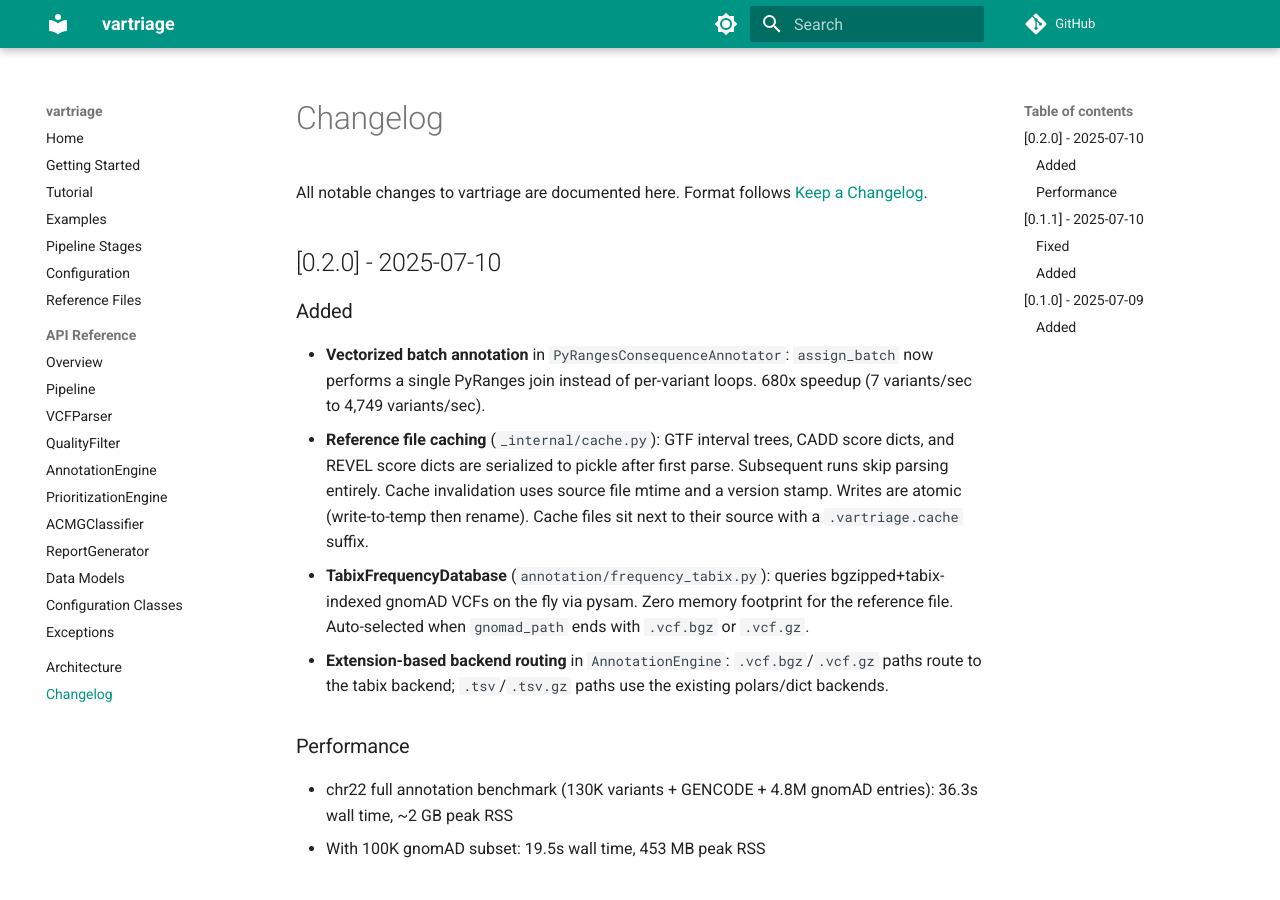
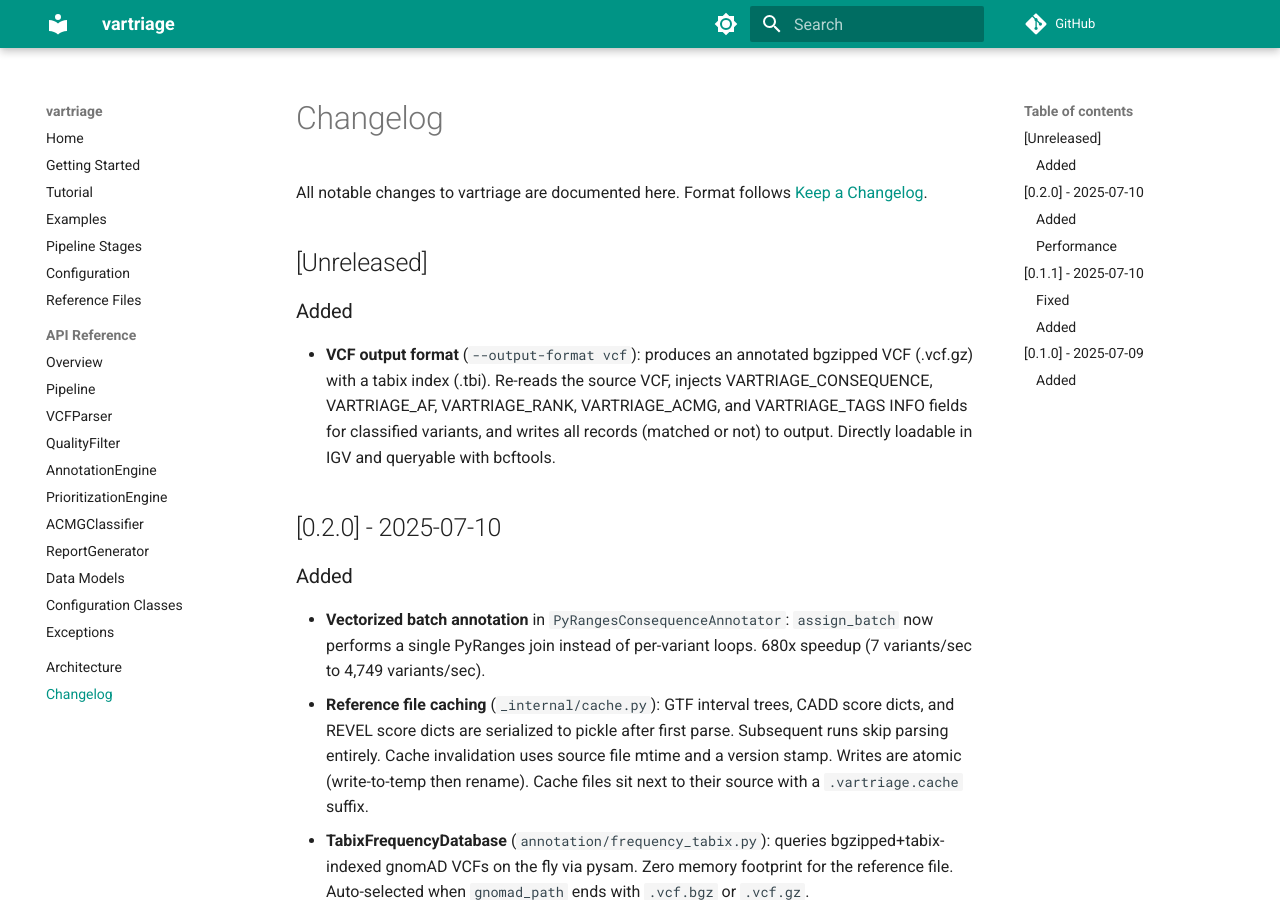
Before and after one commit to Behordeun/vartriage, an MkDocs documentation site: the page built from docs/changelog.md, in a window 1280 px wide and 900 px high. Built offline with MkDocs 1.6.1 and Material for MkDocs 9.7.7, drawn with Linux system fonts in a browser that asks for light colours; comment, search, counter and statistics services are not loaded.

Commit message:
docs: document VCF output format in changelog and README
Add Unreleased section with VCF output feature. Update ReportConfig options table and report output description to include vcf format.

```diff
--- a/docs/changelog.md
+++ b/docs/changelog.md
@@ -1,6 +1,12 @@
 # Changelog
 
 All notable changes to vartriage are documented here. Format follows [Keep a Changelog](https://keepachangelog.com/en/1.1.0/).
+
+## [Unreleased]
+
+### Added
+
+- **VCF output format** (`--output-format vcf`): produces an annotated bgzipped VCF (.vcf.gz) with a tabix index (.tbi). Re-reads the source VCF, injects VARTRIAGE_CONSEQUENCE, VARTRIAGE_AF, VARTRIAGE_RANK, VARTRIAGE_ACMG, and VARTRIAGE_TAGS INFO fields for classified variants, and writes all records (matched or not) to output. Directly loadable in IGV and queryable with bcftools.
 
 ## [0.2.0] - 2025-07-10
 
```
Also changed, not shown: README.md (+2 -2 lines).
